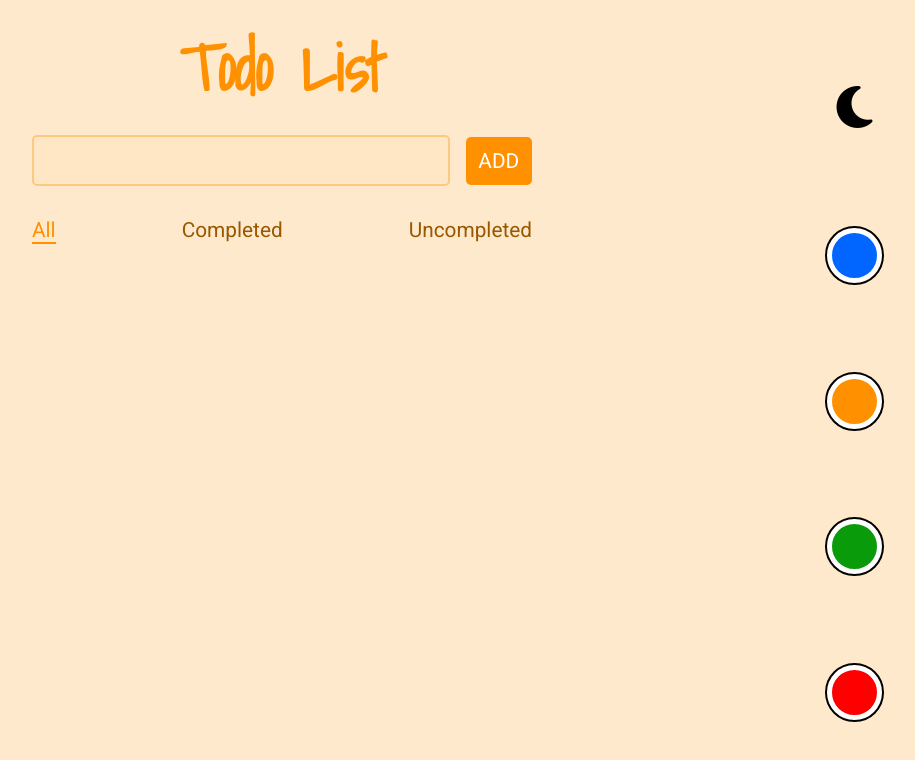
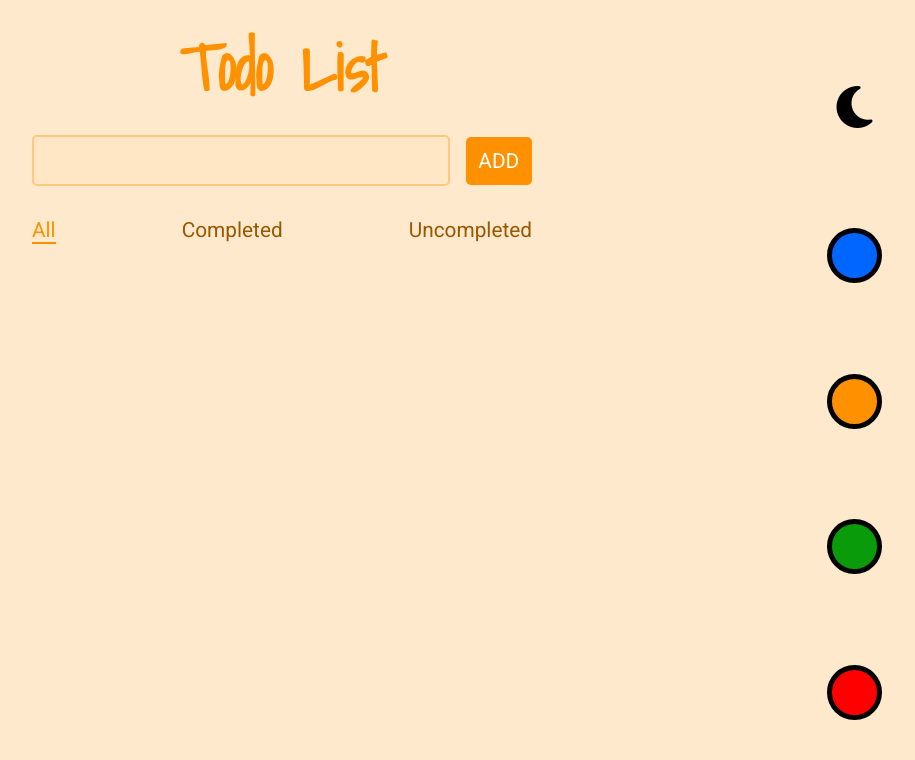
Before and after one commit to ashoaa/Todo-List, a React (Vite) app: page / in a window 1280 px wide. Shown: the top 760 px of the page, without its empty margins (358-1273 px from the left). Built offline with nearby package versions, Linux system fonts and the light colour scheme.

Commit message:
Remove color outline

```diff
--- a/styles/ColorChanger.module.scss
+++ b/styles/ColorChanger.module.scss
@@ -60,11 +60,9 @@
     .theme-#{$color-key}-#{$theme-val} {
       @extend %theme-color;
       @if ($theme-val== "dark") {
-        border: 5px solid black;
-        outline: 2px solid white;
+        border: 5px solid #ffffff;
       } @else {
-        border: 5px solid white;
-        outline: 2px solid black;
+        border: 5px solid #000000;
       }
       background-color: $color-val;
     }
```
